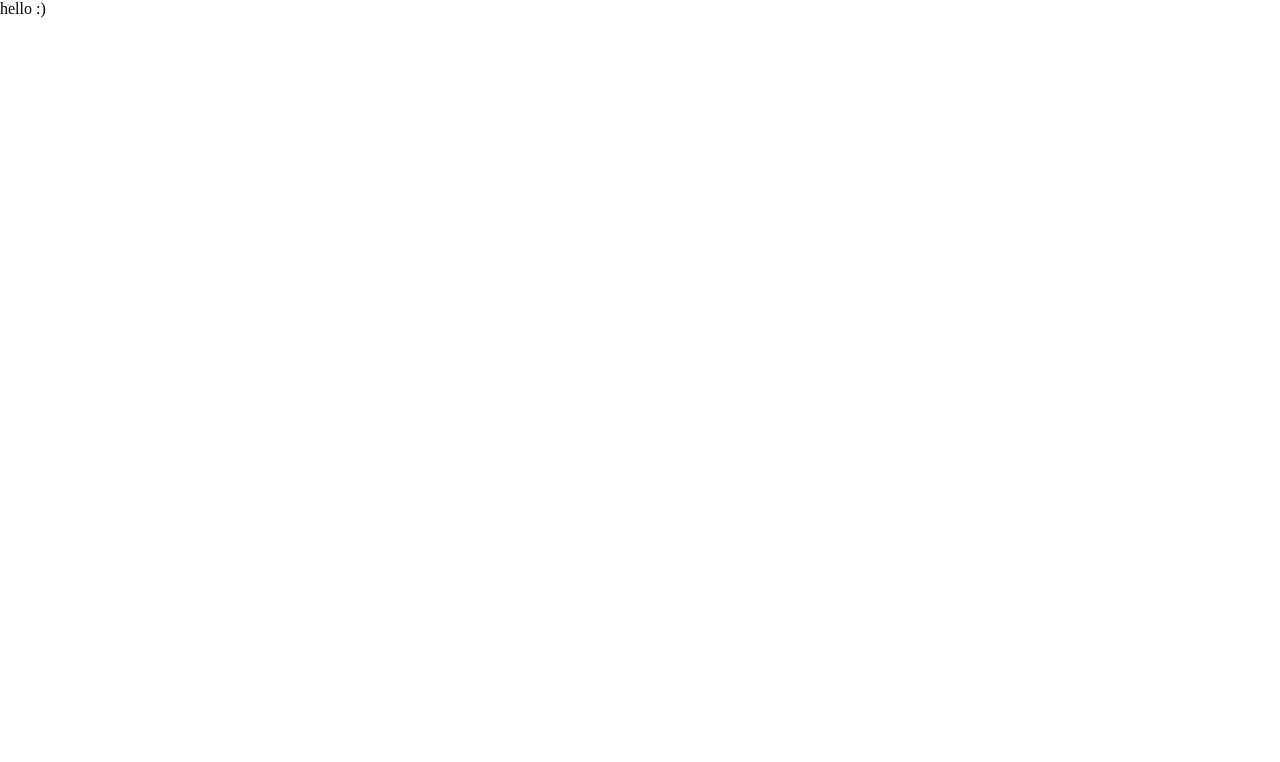
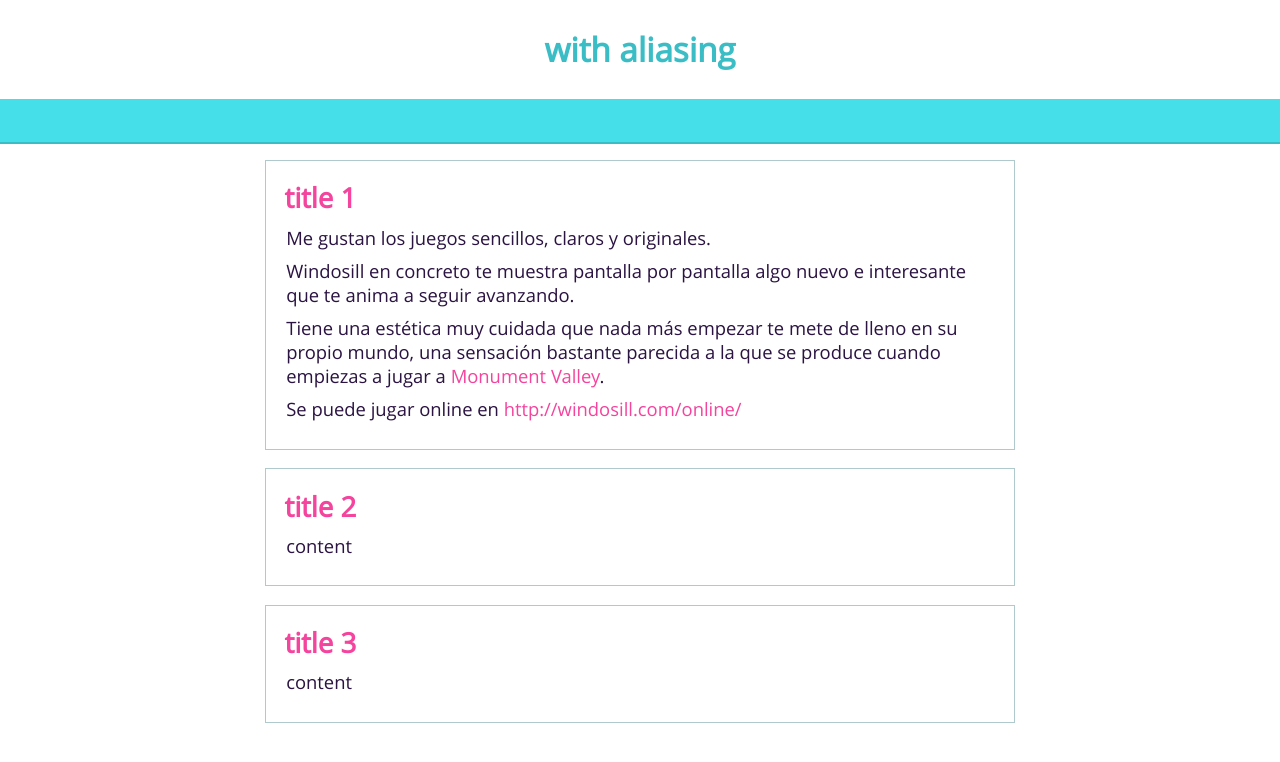
Before and after one commit to ellipticaldoor/withaliasing, a Django app: page / in a window 1280 px wide. Before the commit the part shown is almost empty. Shown: the top 762 px of the page. Run offline with Django 3.2, Linux system fonts and the light colour scheme.

Commit message:
first color scheme added

```diff
--- a/app/blog/urls.py
+++ b/app/blog/urls.py
@@ -5,5 +5,5 @@ from blog import views
 
 urlpatterns = patterns(
 	'',
-	url(r'^$', views.FrontView.as_view(), name='front', kwargs={'tab':'top'}),
+	url(r'^$', views.HomeView.as_view(), name='home'),
 )
--- a/app/blog/views.py
+++ b/app/blog/views.py
@@ -1,5 +1,5 @@
 from django.views.generic import TemplateView
 
 
-class FrontView(TemplateView):
-	template_name = 'blog/front.html'
+class HomeView(TemplateView):
+	template_name = 'blog/home.html'
--- a/app/static/css/style.css
+++ b/app/static/css/style.css
@@ -1,9 +1,124 @@
 /* general
 __________________________________________________________________________ */
 
-*, *:before, *:after {
-	-moz-box-sizing: border-box;
+*,
+*:before,
+*:after
+{
 	-webkit-box-sizing: border-box;
-	box-sizing: border-box;
+	   -moz-box-sizing: border-box;
+			box-sizing: border-box;
 	margin: 0;
 }
+
+.noselect
+{
+	-webkit-user-select: none;
+	   -moz-user-select: none;
+		-ms-user-select: none;
+			user-select: none;
+
+	-webkit-touch-callout: none;
+	 -khtml-user-select: none;
+}
+
+
+/* typography
+__________________________________________________________________________ */
+
+body,
+textarea,
+input
+{
+	font-family: 'Open Sans';
+	font-size: 115%;
+
+	color: #2b1342;
+	background-color: #fff;
+
+	-webkit-font-smoothing: antialiased;
+	-moz-osx-font-smoothing: grayscale;
+	text-rendering: optimizeLegibility;
+}
+
+*::selection
+{
+	background: rgba(69, 223, 233, 0.37);
+}
+
+
+a
+{
+	color: #f4449e;
+	text-decoration: none;
+}
+
+a:hover
+{
+	text-decoration: underline;
+}
+
+a:visited { color: #9744f4; }
+
+p
+{
+	margin: .5em .1em;
+}
+
+
+
+/* layout
+__________________________________________________________________________ */
+
+.container
+{
+	display: flex;
+	width: 100%;
+	flex-direction: column;
+	padding: 0.4em;
+}
+
+.card
+{
+	width: 100%;
+	max-width: 750px;
+
+	margin: .5em auto;
+	padding: 1em;
+
+	border: 1px solid #afcacc;
+}
+
+
+/* header
+__________________________________________________________________________ */
+
+#header
+{
+	width: 100vw;
+	height: 6.5em;
+	font-size: 120%;
+
+	background-color: #fff;
+}
+
+#header div
+{
+	line-height: 4.5em;
+
+	width: 100%;
+	height: 4.5em;
+
+	text-align: center;
+
+	color: #3bbdc6;
+}
+
+nav
+{
+	width: 100%;
+	height: 2em;
+
+	background-color: #45dfe9;
+	border-bottom: 2px solid #3bbdc6;
+}
--- a/app/templates/base.html
+++ b/app/templates/base.html
@@ -10,15 +10,20 @@
 	<meta name="theme-color" content="#FFFFFF">
 	<meta name="viewport" content="width=device-width, initial-scale=1">
 
-	<link rel="stylesheet" href="{% static "css/open_sans.css" %}" type="text/css" charset="utf-8">
-	<link rel="stylesheet" href="{% static "css/style.css" %}" type="text/css" charset="utf-8">
+	<link rel="stylesheet" href="{% static 'css/open_sans.css' %}" type="text/css" charset="utf-8">
+	<link rel="stylesheet" href="{% static 'css/style.css' %}" type="text/css" charset="utf-8">
 
 	{% block js_head %}{% endblock %}
 </head>
 <body>
-	<div class="app">
+	<section id="header" class="noselect">
+		<div><h1>with aliasing</h1></div>
+		<nav></nav>
+	</section>
+
+	<section id="content" class="container">
 		{% block content %}{% endblock %}
-	</div>
+	</section>
 
 	{% block js %}{% endblock %}
 </body>
--- a/app/templates/blog/front.html
+++ /dev/null
@@ -1,7 +0,0 @@
-{% extends 'base.html' %}
-
-{% block content %}
-
-hello :)
-
-{% endblock %}
--- /dev/null
+++ b/app/templates/blog/home.html
@@ -0,0 +1,26 @@
+{% extends 'base.html' %}
+
+{% block content %}
+
+<div class="card">
+	<h1 class="title"><a href="#">title 1</a></h1>
+	<div class="card_content">
+		<p>Me gustan los juegos sencillos, claros y originales. </p><p>Windosill en concreto te muestra pantalla por pantalla algo nuevo e interesante que te anima a seguir avanzando.</p><p>Tiene una estética muy cuidada que nada más empezar te mete de lleno en su propio mundo, una sensación bastante parecida a la que se produce cuando empiezas a jugar a <a href="http://www.monumentvalleygame.com/">Monument Valley</a>.</p><p>Se puede jugar online en <a href="http://windosill.com/online/">http://windosill.com/online/</a></p>
+	</div>
+</div>
+
+<div class="card">
+	<h1 class="title"><a href="#">title 2</a></h1>
+	<div class="content">
+		<p>content</p>
+	</div>
+</div>
+
+<div class="card">
+	<h1 class="title"><a href="#">title 3</a></h1>
+	<div class="content">
+		<p>content</p>
+	</div>
+</div>
+
+{% endblock %}
```
